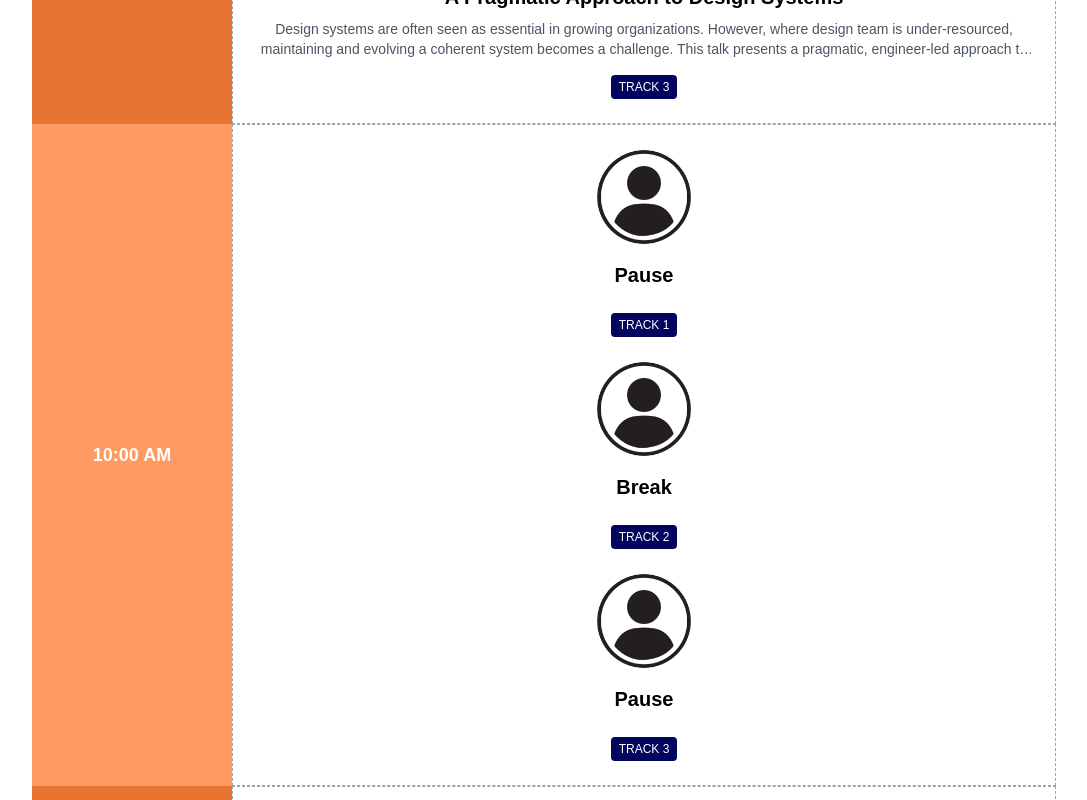
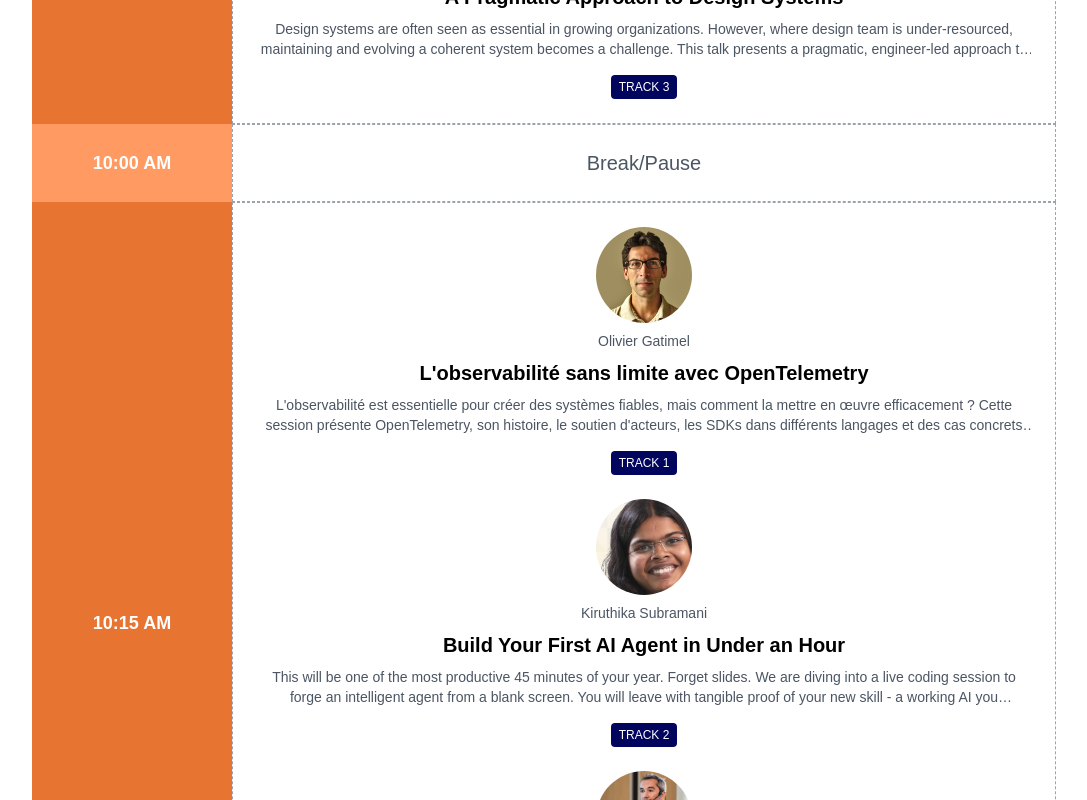
Before and after one commit to devmtl2024-org/devmtl2024-org.github.io, a React (Vite) app: page /schedule in a window 1280 px wide. Shown: the part 2080-2880 px from the top of the page, without its empty margins (96-1183 px from the left). Built offline with nearby package versions, Linux system fonts and the light colour scheme.

Commit message:
add PauseRow component

```diff
--- /dev/null
+++ b/src/components/Talks/PauseRow.tsx
@@ -0,0 +1,24 @@
+export default function PauseRow({
+  time,
+  index,
+}: {
+  time: string;
+  index: number;
+}) {
+  return (
+    <div className="grid grid-cols-1 md:grid-cols-[200px_auto] bg-gray-100 mx-auto w-full max-w-screen-lg">
+      <div
+        className={`${
+          index % 2 === 1 ? "bg-secondary-dark" : "bg-secondary"
+        } text-white text-center p-4 flex flex-col justify-center w-full md:w-[200px]`}
+      >
+        <div className="text-lg font-semibold">{time.toUpperCase()}</div>
+      </div>
+      <div className="flex items-center justify-center p-6 bg-white w-full border border-dashed border-gray-400">
+        <div className="text-center text-gray-600 font-medium text-xl">
+          Break/Pause
+        </div>
+      </div>
+    </div>
+  );
+}
--- a/src/pages/SchedulePage.tsx
+++ b/src/pages/SchedulePage.tsx
@@ -1,11 +1,11 @@
+import PauseRow from "@/components/Talks/PauseRow.tsx";
+import TalkRow from "@/components/Talks/TalkRow.tsx";
 import { useTranslation } from "@/hooks/useTranslation";
-import { useEffect, useState,  } from "react";
+import { ScheduleSession } from "@/type/schedule.ts";
+import { Speaker } from "@/type/speakers.ts";
+import { groupSpeakersByTime } from "@/utils/groupSpeakers.ts";
 import { loadData } from "@/utils/loadData.ts";
-import { Speaker } from "@/type/speakers.ts";
-import { ScheduleSession } from "@/type/schedule.ts";
-import { groupSpeakersByTime } from "@/utils/groupSpeakers.ts";
-import TalkRow from "@/components/Talks/TalkRow.tsx";
-import React from "react";
+import { useEffect, useState } from "react";
 
 // export default function SchedulePage() {
 //   const { t } = useTranslation();
@@ -43,15 +43,34 @@ export default function SchedulePage() {
       </h2>
       <div className="w-16 h-1 bg-secondary mx-auto mb-12"></div>
 
-       {schedule.map((session, index) => (
-         <React.Fragment key={index}>
+       {schedule.map((session, index) => {
+         // Check if all tracks are break/pause sessions
+         const allTracksAreBreaks = session.tracks.every(
+           (speaker) =>
+             speaker &&
+             (speaker.title?.toLowerCase() === "break" ||
+              speaker.title?.toLowerCase() === "pause")
+         );
+
+         if (allTracksAreBreaks) {
+           return (
+             <PauseRow
+               key={index}
+               time={session.time}
+               index={index}
+             />
+           );
+         }
+
+         return (
            <TalkRow
+             key={index}
              time={session.time}
              speakers={session.tracks}
              index={index}
            />
-         </React.Fragment>
-       ))}
+         );
+       })}
      </div>
    );
  }
```
